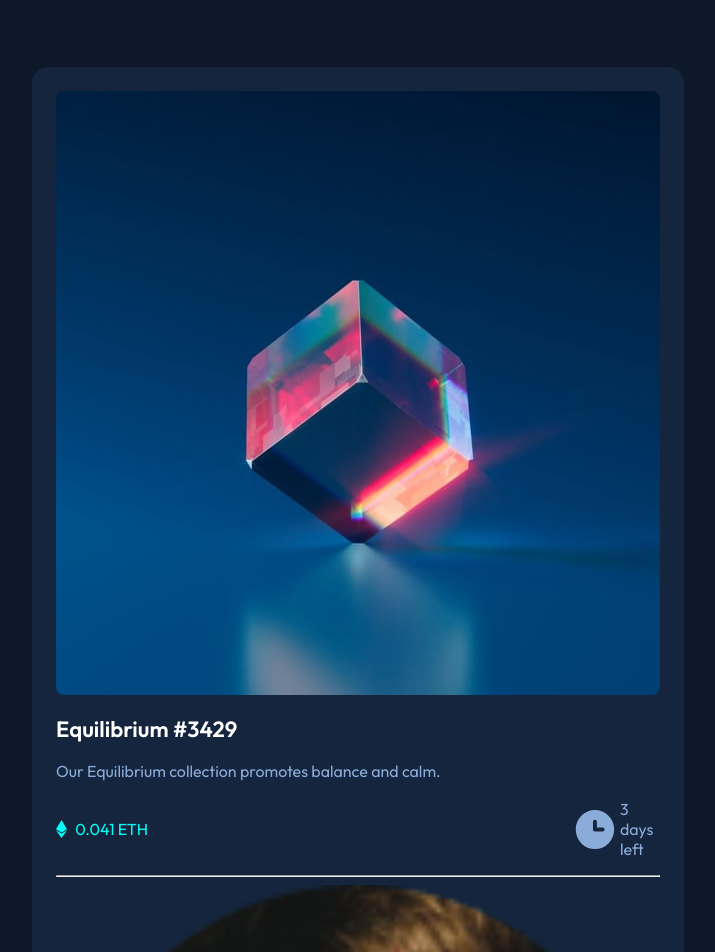
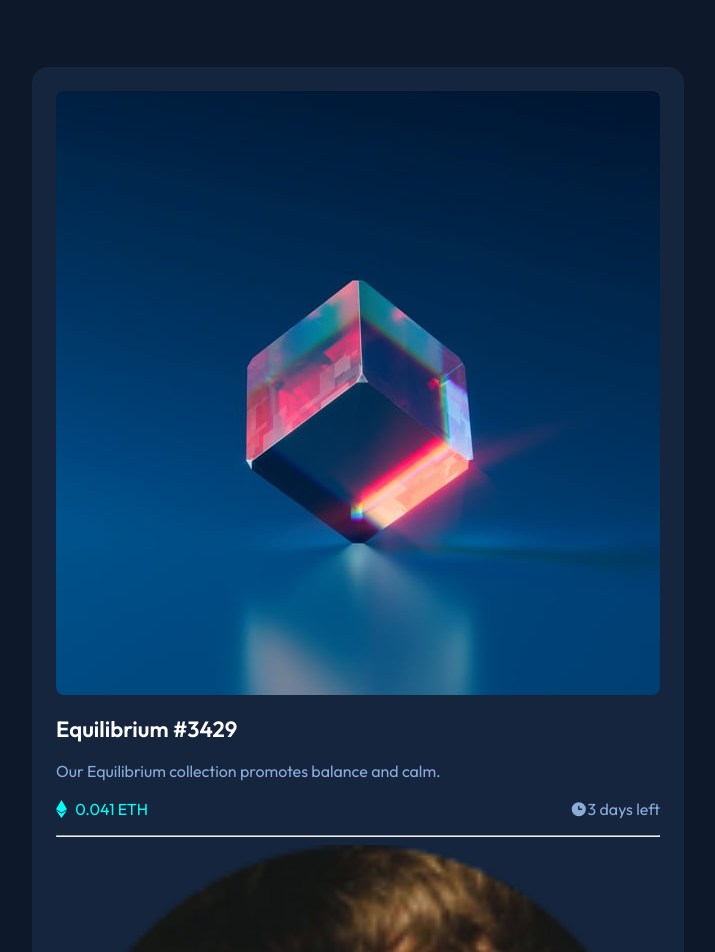
Before and after one commit to KaranChandekar/NFT-preview-card-component, a plain HTML site: page index.html in a window 1280 px wide. Shown: the top 952 px of the page, without its empty margins (282-997 px from the left). Drawn offline with Linux system fonts and the light colour scheme.

Commit message:
styling clock image

```diff
--- a/style.css
+++ b/style.css
@@ -69,3 +69,8 @@ p {
   align-items: center;
   color: var(--soft-blue);
 }
+
+.clock-img {
+  height: 1.1rem;
+  width: 1.1rem;
+}
```
